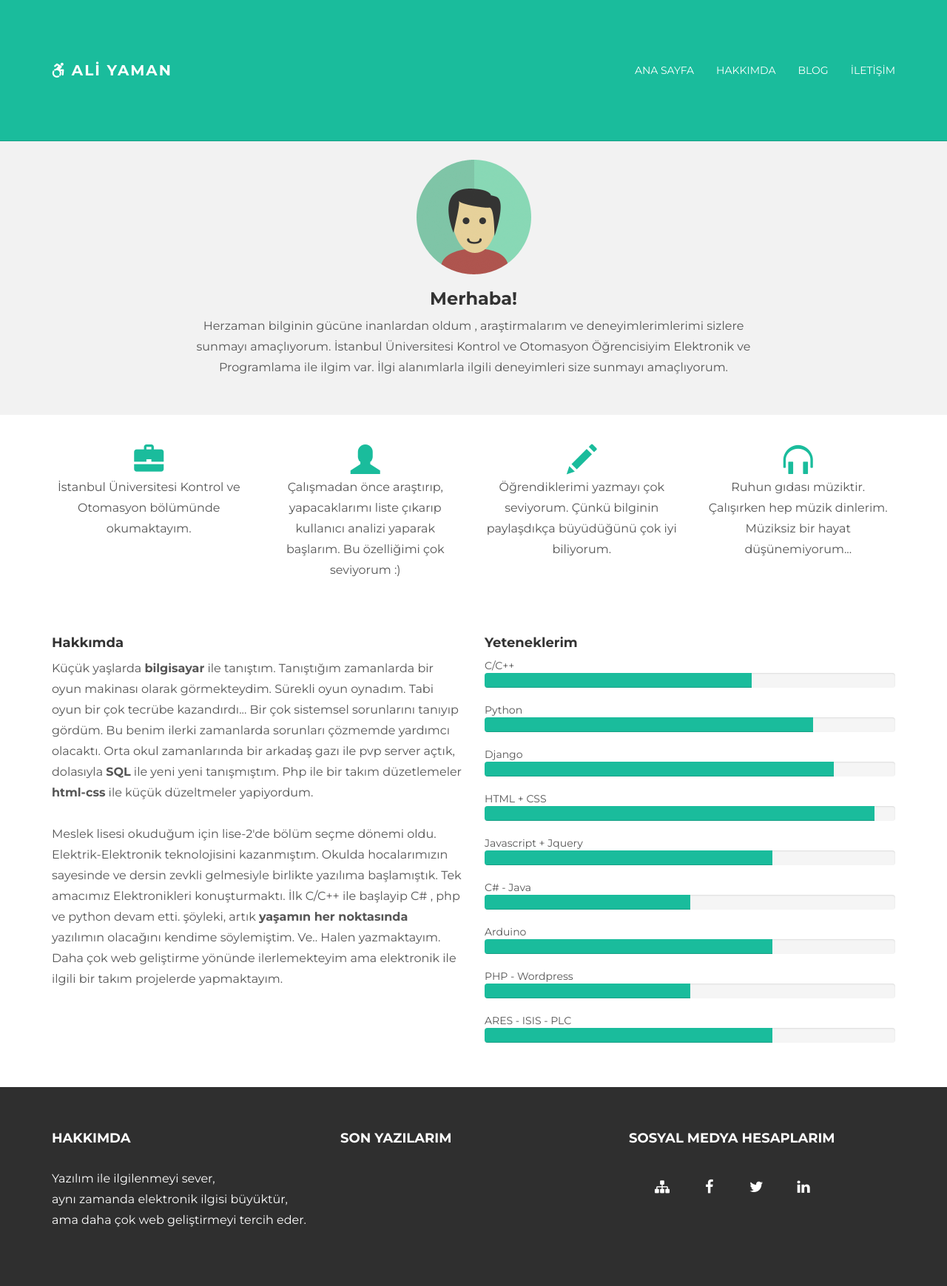
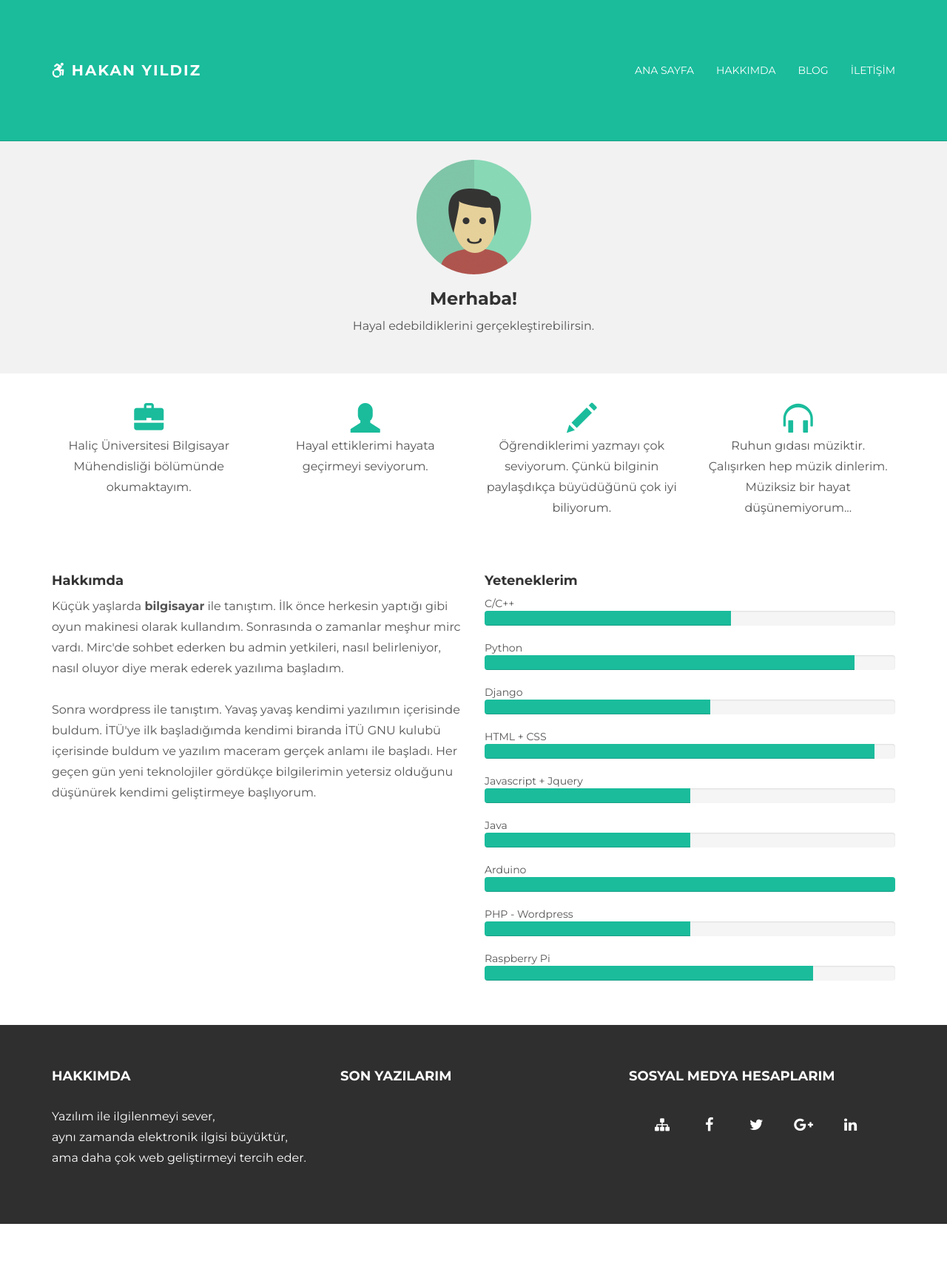
Before and after one commit to hknyldz/BlogProject-1, a Django app: page /hakkimda/ in a window 1280 px wide. Shown: the whole page at 74% size. After the commit the page ends 1655 px from the top, so only its background shows below. Run offline with Django 3.2, Linux system fonts and the light colour scheme; data that the repository does not hold is empty; parts of the project's set-up code (start-up, migrations or seed data) failed here and were passed over; some libraries are stand-ins or nearby versions.

Commit message:
html dosyaları değiştirildi

```diff
--- a/templates/about.html
+++ b/templates/about.html
@@ -2,10 +2,10 @@
 {% load static %}
 
 <!-- SEO -->
-{% block title %}Hakan Yıldız Kimdir?{% endblock %}
+{% block title %}Hakan Yıldız{% endblock %}
 {% block meta_title %}Hakan Yıldız Kimdir?{% endblock %}
 {% block description %}Hakan Yıldız Kişisel blog hakkında kişisel bilgiler bulunmaktadır. {% endblock %}
-{% block keywords %}kişisel,kişisel blog,blog,hakan yıldız,hakan yıldız kimdir,hakan yıldız blog,yıldız blog,python developer{% endblock %}
+{% block keywords %}kişisel,kişisel blog,blog,Hakan Yıldız,Hakan Yıldız kimdir,Hakan Yıldız blog, python developer{% endblock %}
 <!-- SEO -->
 {% block og_title %}Hakan Yıldız Kimdir?{% endblock %}
 {% block og_description %}Hakan Yıldız Kişisel blog hakkında kişisel bilgiler bulunmaktadır. {% endblock %}
@@ -20,10 +20,7 @@
 				<div class="col-lg-8 col-lg-offset-2 centered">
 					<img src="{%  static 'img/user.png' %}" alt="Stanley">
 					<h3>Merhaba! </h3>
-
-                    <p>Herzaman bilginin gücüne inanlardan oldum , araştirmalarım ve deneyimlerimlerimi sizlere sunmayı amaçlıyorum.
-                    İstanbul Üniversitesi Kontrol ve Otomasyon Öğrencisiyim Elektronik ve Programlama ile ilgim var.
-                    İlgi alanımlarla ilgili deneyimleri size sunmayı amaçlıyorum.</p>
+                    <p> Hayal edebildiklerini gerçekleştirebilirsin.</p>
 
 				</div><!-- /col-lg-8 -->
 			</div><!-- /row -->
@@ -37,13 +34,12 @@
 		<div class="row mt centered">
 			<div class="col-lg-3">
 				<span class="glyphicon glyphicon-briefcase"></span>
-				<p>İstanbul Üniversitesi Kontrol ve Otomasyon bölümünde okumaktayım.</p>
+				<p>Haliç Üniversitesi Bilgisayar Mühendisliği bölümünde okumaktayım.</p>
 			</div>
 
 			<div class="col-lg-3">
 				<span class="glyphicon glyphicon-user"></span>
-				<p>Çalışmadan önce araştırıp, yapacaklarımı liste çıkarıp kullanıcı analizi yaparak başlarım. Bu özelliğimi
-                çok seviyorum :)</p>
+				<p> Hayal ettiklerimi hayata geçirmeyi seviyorum.</p>
 			</div>
 
 			<div class="col-lg-3">
@@ -61,18 +57,13 @@
 			<div class="col-lg-6">
 				<h4>Hakkımda</h4>
                 <p>
-                Küçük yaşlarda <b>bilgisayar</b> ile tanıştım. Tanıştığım zamanlarda bir oyun makinası olarak görmekteydim.
-                Sürekli oyun oynadım. Tabi oyun bir çok tecrübe kazandırdı... Bir çok sistemsel sorunlarını tanıyıp gördüm. Bu
-                benim ilerki zamanlarda sorunları çözmemde yardımcı olacaktı. Orta okul zamanlarında bir arkadaş gazı ile
-                pvp server açtık, dolasıyla <b>SQL</b> ile yeni yeni tanışmıştım. Php ile bir takım düzetlemeler <b>html-css</b> ile küçük
-                düzeltmeler yapiyordum.
+                Küçük yaşlarda <b>bilgisayar</b> ile tanıştım. İlk önce herkesin yaptığı gibi oyun makinesi olarak kullandım.
+                Sonrasında o zamanlar meşhur mirc vardı. Mirc'de sohbet ederken bu admin yetkileri, nasıl belirleniyor, nasıl oluyor
+                diye merak ederek yazılıma başladım.
                 <br><br>
-                Meslek lisesi okuduğum için lise-2'de bölüm seçme dönemi oldu. Elektrik-Elektronik teknolojisini kazanmıştım.
-                Okulda hocalarımızın sayesinde ve dersin zevkli gelmesiyle birlikte yazılıma başlamıştık. Tek amacımız
-                Elektronikleri konuşturmaktı. İlk C/C++ ile başlayip C# , php ve python devam etti.
-                şöyleki, artık <b>yaşamın her noktasında</b> yazılımın olacağını kendime söylemiştim.
-                Ve.. Halen yazmaktayım. Daha çok web geliştirme yönünde ilerlemekteyim ama elektronik ile ilgili bir takım
-                projelerde yapmaktayım.
+                Sonra wordpress ile tanıştım. Yavaş yavaş kendimi yazılımın içerisinde buldum. İTÜ'ye ilk başladığımda kendimi
+                biranda İTÜ GNU kulubü içerisinde buldum ve yazılım maceram gerçek anlamı ile başladı. Her geçen gün
+                yeni teknolojiler gördükçe bilgilerimin yetersiz olduğunu düşünürek kendimi geliştirmeye başlıyorum.
                 </p>
 			</div><!-- /colg-lg-6 -->
 
@@ -82,22 +73,21 @@
 				<h4>Yeteneklerim</h4>
             C/C++
             <div class="progress">
-                <div class="progress-bar progress-bar-theme" role="progressbar" aria-valuenow="95" aria-valuemin="0" aria-valuemax="100" style="width: 65%;">
-                    <span class="sr-only">65% Complete</span>
+                <div class="progress-bar progress-bar-theme" role="progressbar" aria-valuenow="60" aria-valuemin="0" aria-valuemax="100" style="width: 60%;">
+                    <span class="sr-only">60% Complete</span>
                 </div>
             </div>
-
 				Python
 				<div class="progress">
-					<div class="progress-bar progress-bar-theme" role="progressbar" aria-valuenow="80" aria-valuemin="0" aria-valuemax="100" style="width: 80%;">
-						<span class="sr-only">80% Complete</span>
+					<div class="progress-bar progress-bar-theme" role="progressbar" aria-valuenow="90" aria-valuemin="0" aria-valuemax="100" style="width: 90%;">
+						<span class="sr-only">90% Complete</span>
 					</div>
 				</div>
 
 				Django
 				<div class="progress">
-					<div class="progress-bar progress-bar-theme" role="progressbar" aria-valuenow="85" aria-valuemin="0" aria-valuemax="100" style="width: 85%;">
-						<span class="sr-only">85% Complete</span>
+					<div class="progress-bar progress-bar-theme" role="progressbar" aria-valuenow="55" aria-valuemin="0" aria-valuemax="100" style="width: 55%;">
+						<span class="sr-only">55% Complete</span>
 					</div>
 				</div>
 
@@ -110,35 +100,35 @@
 
                 Javascript + Jquery
 				<div class="progress">
-					<div class="progress-bar progress-bar-theme" role="progressbar" aria-valuenow="95" aria-valuemin="0" aria-valuemax="100" style="width: 70%;">
-						<span class="sr-only">70% Complete</span>
+					<div class="progress-bar progress-bar-theme" role="progressbar" aria-valuenow="50" aria-valuemin="0" aria-valuemax="100" style="width: 50%;">
+						<span class="sr-only">50% Complete</span>
 					</div>
 				</div>
 
-                C# - Java
+                Java
 				<div class="progress">
-					<div class="progress-bar progress-bar-theme" role="progressbar" aria-valuenow="95" aria-valuemin="0" aria-valuemax="100" style="width: 50%;">
+					<div class="progress-bar progress-bar-theme" role="progressbar" aria-valuenow="50" aria-valuemin="0" aria-valuemax="100" style="width: 50%;">
 						<span class="sr-only">50% Complete</span>
 					</div>
 				</div>
 
                 Arduino
 				<div class="progress">
-					<div class="progress-bar progress-bar-theme" role="progressbar" aria-valuenow="95" aria-valuemin="0" aria-valuemax="100" style="width: 70%;">
-						<span class="sr-only">70% Complete</span>
+					<div class="progress-bar progress-bar-theme" role="progressbar" aria-valuenow="100" aria-valuemin="0" aria-valuemax="100" style="width: 100%;">
+						<span class="sr-only">100% Complete</span>
 					</div>
 				</div>
 
                 PHP - Wordpress
 				<div class="progress">
-					<div class="progress-bar progress-bar-theme" role="progressbar" aria-valuenow="95" aria-valuemin="0" aria-valuemax="100" style="width: 50%;">
+					<div class="progress-bar progress-bar-theme" role="progressbar" aria-valuenow="50" aria-valuemin="0" aria-valuemax="100" style="width: 50%;">
 						<span class="sr-only">50% Complete</span>
 					</div>
 				</div>
-                ARES - ISIS - PLC
+                Raspberry Pi
 				<div class="progress">
-					<div class="progress-bar progress-bar-theme" role="progressbar" aria-valuenow="95" aria-valuemin="0" aria-valuemax="100" style="width: 70%;">
-						<span class="sr-only">70% Complete</span>
+					<div class="progress-bar progress-bar-theme" role="progressbar" aria-valuenow="80" aria-valuemin="0" aria-valuemax="100" style="width: 80%;">
+						<span class="sr-only">80% Complete</span>
 					</div>
 				</div>
 
--- a/templates/blog.html
+++ b/templates/blog.html
@@ -4,11 +4,11 @@
 <!-- SEO -->
 {% block title %}{{ web_site_name }} - {{ web_site_slogan }}{% endblock %}
 {% block meta_title %}{{ web_site_name }} - {{ web_site_slogan }}{% endblock %}
-{% block description %}Ali Yaman Kişisel blog hakkında kişisel yazılar bulunmaktadır.{% endblock %}
+{% block description %}Hakan Yıldız Kişisel blog hakkında kişisel yazılar bulunmaktadır.{% endblock %}
 {% block keywords %}kişisel blog,yazılımcının günlüğü,kişisel yazılar,kişisel,blog,yazılımcı blogu{% endblock %}
 <!-- SEO -->
 {% block og_title %}{{ web_site_name }} - {{ web_site_slogan }}{% endblock %}
-{% block og_description %}Ali Yaman Kişisel blog hakkında kişisel yazılar bulunmaktadır. {% endblock %}
+{% block og_description %}Hakan Yıldız Kişisel blog hakkında kişisel yazılar bulunmaktadır. {% endblock %}
 {% block og_url %}{{request.get_raw_uri}}{% endblock %}
 {% block og_site_name %}{{ web_site_name }} - {{ web_site_slogan }}{% endblock %}
 
--- a/templates/blog_templates/base.html
+++ b/templates/blog_templates/base.html
@@ -54,7 +54,7 @@
             <span class="icon-bar"></span>
             <span class="icon-bar"></span>
           </button>
-          <a class="navbar-brand" href="{% url 'blog' %}"><i class="fa fa-wheelchair-alt" aria-hidden="true"></i> Ali Yaman</a>
+          <a class="navbar-brand" href="{% url 'blog' %}"><i class="fa fa-wheelchair-alt" aria-hidden="true"></i> Hakan Yıldız</a>
         </div>
         <div class="navbar-collapse collapse">
           <ul class="nav navbar-nav navbar-right">
@@ -98,8 +98,9 @@
                         <ul class="social-network social-circle">
                             <li><a href="/sitemap.xml" class="icoRss" title="Sitemap"><i class="fa fa-sitemap"></i></a></li>
                             <li><a href="https://www.facebook.com/hakan.yldz2" class="icoFacebook" title="Facebook"><i class="fa fa-facebook"></i></a></li>
-                            <li><a href="https://twitter.com/yldzhknn" class="icoTwitter" title="Twitter"><i class="fa fa-twitter"></i></a></li>
-                            <li><a href="https://tr.linkedin.com/in/yldzhkn" class="icoLinkedin" title="Linkedin"><i class="fa fa-linkedin"></i></a></li>
+                            <li><a href="https://www.twitter.com/yldzhknn" class="icoTwitter" title="Twitter"><i class="fa fa-twitter"></i></a></li>
+                            <li><a href="#" class="icoGoogle" title="Google +"><i class="fa fa-google-plus"></i></a></li>
+                            <li><a href="https://www.linkedin.com/in/yldzhkn" class="icoLinkedin" title="Linkedin"><i class="fa fa-linkedin"></i></a></li>
                         </ul>
 				    </div>
 				</div><!-- /col-lg-4 -->
--- a/templates/category.html
+++ b/templates/category.html
@@ -48,7 +48,7 @@
 				<p>{{ i.title }}</p>
 			</div>
             {% endfor %}
-
+    {% endif %}
 		</div><!-- /row -->
               <ul class="pagination pagination-lg pull-right">
           {% for i in pages.page_range %}
@@ -56,11 +56,7 @@
           {% endfor %}
       </ul>
 	</div><!-- /container -->
-     {% else %}
 
-    <center><h3>Malesef bu kategoride yazı bulunmamaktadır.</h3> </center>
-
-    {% endif %}
 {% endblock %}
 
 {% block last_content %}
--- a/templates/contact.html
+++ b/templates/contact.html
@@ -3,11 +3,11 @@
 
 {% block title %}{{ web_site_name }} - {{ web_site_slogan }}{% endblock %}
 {% block meta_title %}{{ web_site_name }} - {{ web_site_slogan }}{% endblock %}
-{% block description %}Ali Yaman Kişisel blog , iletişim sayfasıdır.{% endblock %}
+{% block description %}Hakan Yıldız Kişisel blog , iletişim sayfasıdır.{% endblock %}
 {% block keywords %}kişisel blog,yazılımcının günlüğü,kişisel yazılar,kişisel,blog{% endblock %}
 <!-- SEO -->
 {% block og_title %}{{ web_site_name }} - {{ web_site_slogan }}{% endblock %}
-{% block og_description %}Ali Yaman Kişisel blog , iletişim sayfasıdır.{% endblock %}
+{% block og_description %}Hakan Yıldız Kişisel blog , iletişim sayfasıdır.{% endblock %}
 {% block og_url %}{{request.get_raw_uri}}{% endblock %}
 {% block og_site_name %}{{ web_site_name }} - {{ web_site_slogan }}{% endblock %}
 
--- a/templates/home.html
+++ b/templates/home.html
@@ -4,7 +4,7 @@
 <!-- SEO -->
 {% block title %}{{ web_site_name }} - {{ web_site_slogan }}{% endblock %}
 {% block meta_title %}{{ web_site_name }} - {{ web_site_slogan }}{% endblock %}
-{% block description %}Ali Yaman Kişisel blog hakkında kişisel rastgele yazılar bulunmaktadır.{% endblock %}
+{% block description %}Hakan Yıldız Kişisel blog hakkında kişisel rastgele yazılar bulunmaktadır.{% endblock %}
 {% block keywords %}kişisel blog,yazılımcının günlüğü,kişisel yazılar,kişisel,blog,portal,kişisel portal{% endblock %}
 <!-- SEO -->
 {% block og_title %}{{ web_site_name }} - {{ web_site_slogan }}{% endblock %}
@@ -21,7 +21,9 @@
 				<div class="col-lg-8 col-lg-offset-2 centered">
 					<img src="{%  static 'img/user.png' %}" alt="Stanley">
 					<h3>Merhaba! </h3>
-                    <p>
+                    <p>Herzaman bilginin gücüne inanlardan oldum , araştirmalarım ve deneyimlerimlerimi sizlere sunmayı amaçlıyorum.
+                    İstanbul Üniversitesi Kontrol ve Otomasyon Öğrencisiyim Elektronik ve Programlama ile ilgim var.
+                    İlgi alanımlarla ilgili deneyimleri size sunmayı amaçlıyorum.
                     </p>
 
 
--- a/templates/page.html
+++ b/templates/page.html
@@ -4,11 +4,11 @@
 <!-- SEO -->
 {% block title %}{{ web_site_name }} - {{ web_site_slogan }}{% endblock %}
 {% block meta_title %}{{ web_site_name }} - {{ web_site_slogan }}{% endblock %}
-{% block description %}Ali Yaman kişisel blog sayfasıdır.{% endblock %}
+{% block description %}Hakan Yıldız kişisel blog sayfasıdır.{% endblock %}
 {% block keywords %}kişisel blog,yazılımcının günlüğü,kişisel yazılar,kişisel,blog{% endblock %}
 <!-- SEO -->
 {% block og_title %}{{ web_site_name }} - {{ web_site_slogan }}{% endblock %}
-{% block og_description %}Ali Yaman Kişisel blog hakkında kişisel bilgiler bulunmaktadır. {% endblock %}
+{% block og_description %}Hakan Yıldız Kişisel blog hakkında kişisel bilgiler bulunmaktadır. {% endblock %}
 {% block og_url %}{{request.get_raw_uri}}{% endblock %}
 {% block og_site_name %}{{ web_site_name }} - {{ web_site_slogan }}{% endblock %}
 
```
Also changed, not shown: templates/blog_details.html (+5 -3 lines).
